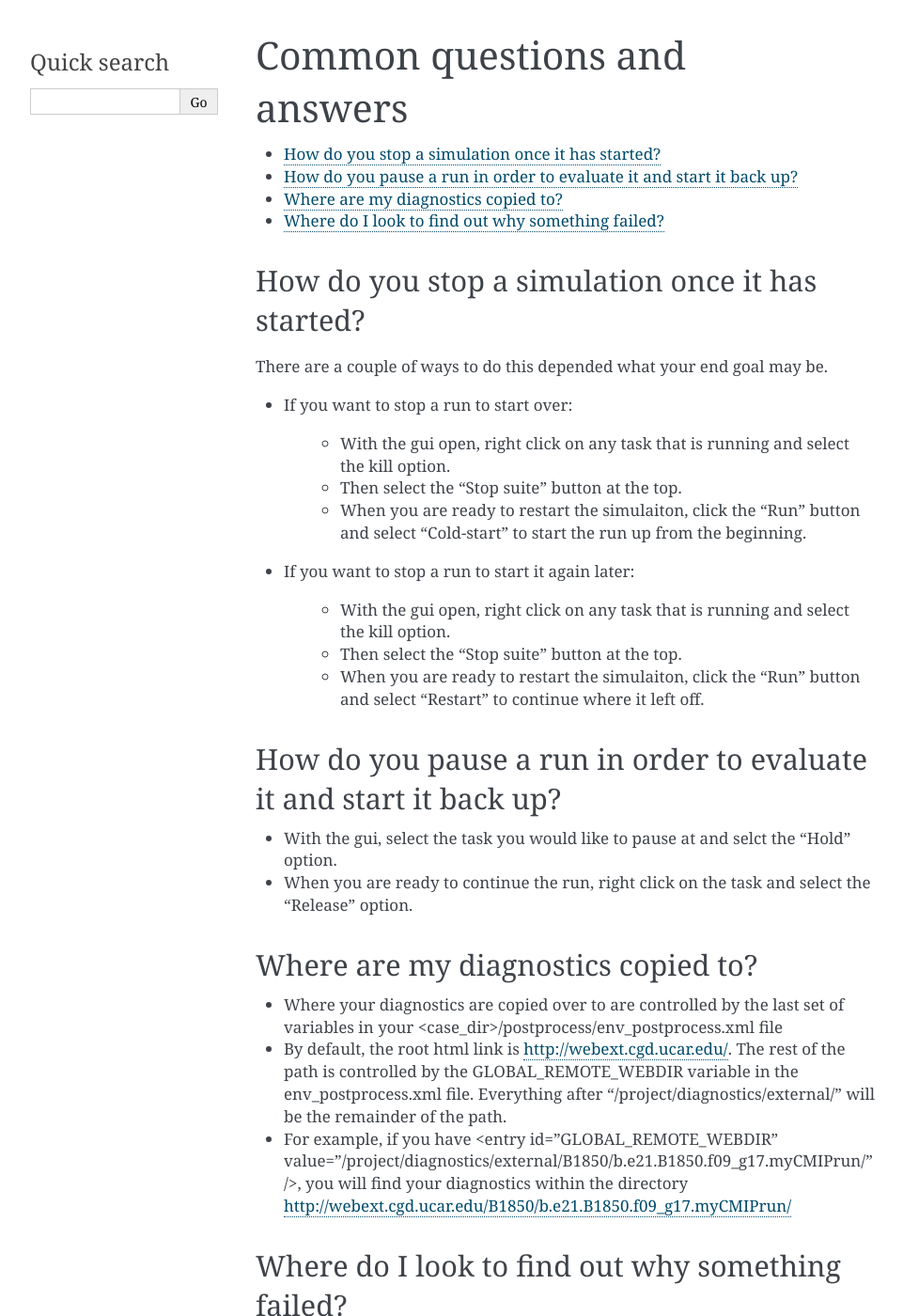
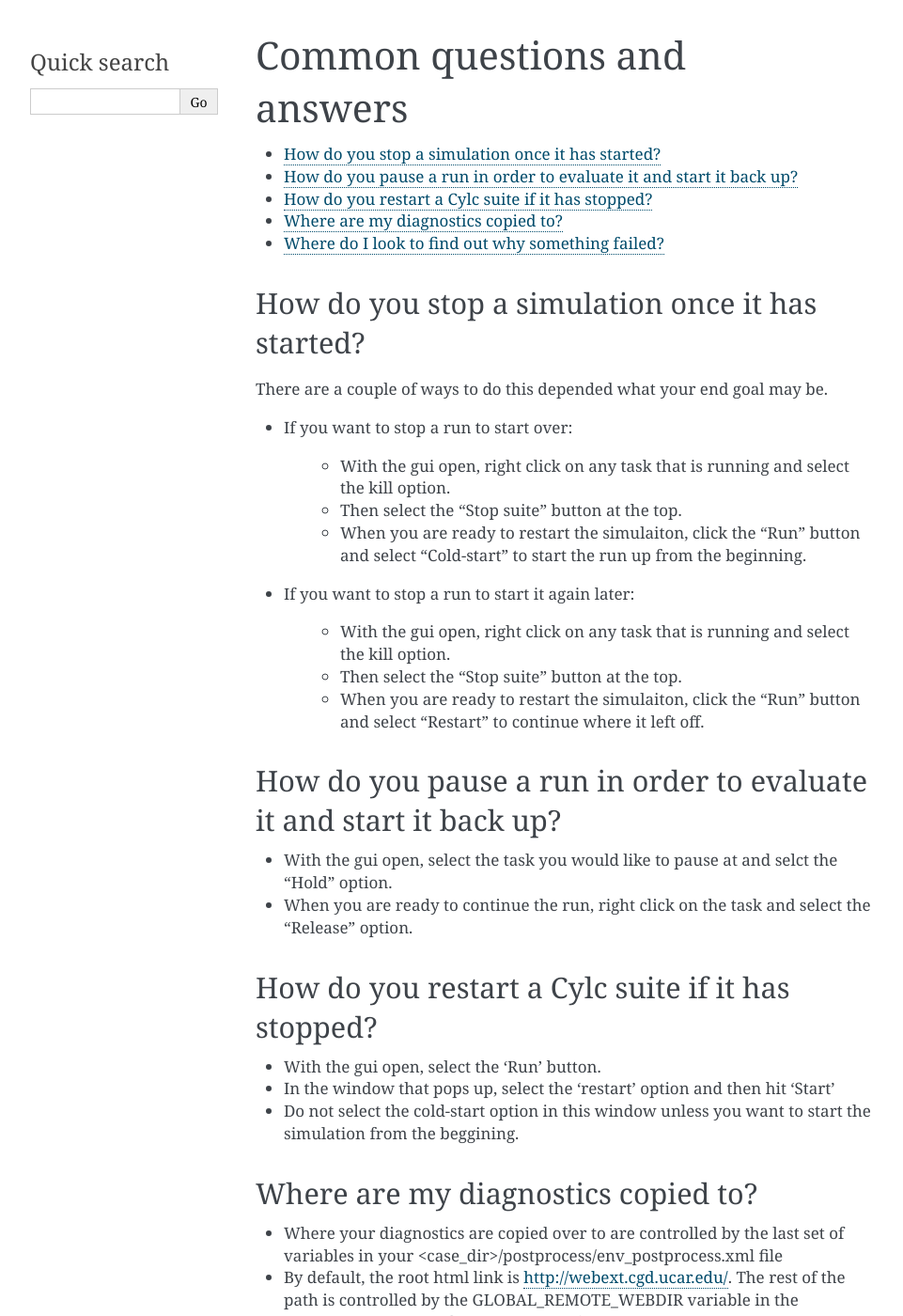
Before and after one commit to NCAR/CESM-WF_Documentation, a Sphinx documentation site: the page built from source/faq.rst, in a window 1280 px wide and 1400 px high. Shown: the whole window at 94% size, without its empty margins (148-1109 px from the left). Built offline with Sphinx 7.4.7, drawn with Linux system fonts in a browser that asks for light colours.

Commit message:
Add more documentation

```diff
--- a/source/faq.rst
+++ b/source/faq.rst
@@ -7,6 +7,8 @@
 * :ref:`stop_midrun`
 
 * :ref:`pause_run`
+
+* :ref:`restart_when_stopped`
 
 * :ref:`where_diags`
 
@@ -42,9 +44,21 @@
 How do you pause a run in order to evaluate it and start it back up?
 --------------------------------------------------------------------
 
-*  With the gui, select the task you would like to pause at and selct the "Hold" option.
+*  With the gui open, select the task you would like to pause at and selct the "Hold" option.
 
 *  When you are ready to continue the run, right click on the task and select the "Release" option.
+
+
+.. _restart_when_stopped:
+
+How do you restart a Cylc suite if it has stopped?
+--------------------------------------------------
+
+*  With the gui open, select the 'Run' button.
+
+*  In the window that pops up, select the 'restart' option and then hit 'Start'
+
+*  Do not select the cold-start option in this window unless you want to start the simulation from the beggining.
 
 
 .. _where_diags:
```
Also changed, not shown: source/from_scratch.rst (+8 -8 lines), source/mods.rst (+96 -0 lines), 13 other files.
